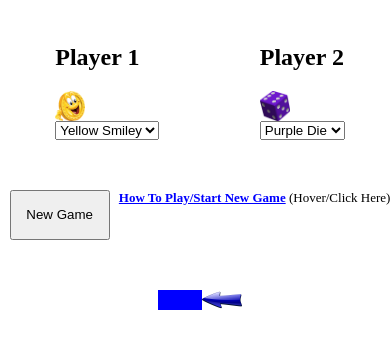
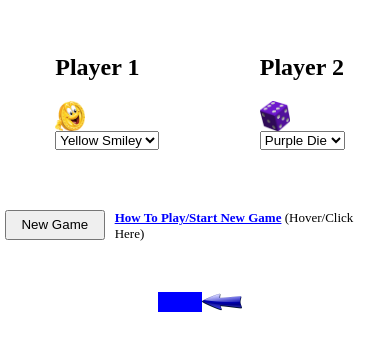
Before and after one commit to jmelton15/OOConnectFour, a plain HTML site: page index.html in a window 390 px wide. Shown: the part 61-412 px from the top of the page. Drawn offline with Linux system fonts and the light colour scheme.

Commit message:
updated css again for various screensizes

```diff
--- a/connect4.css
+++ b/connect4.css
@@ -6,6 +6,17 @@ body {
 }
 li {
   margin-top:5px;
+}
+#lists {
+  display:flex;
+  justify-content: space-between;
+}
+#lists > div {
+  margin:10px;
+}
+.start-options {
+  display:flex;
+  justify-content: space-between;
 }
 .image-container-1 {
   background-image: url("Images/YellowPiece.png");
@@ -23,11 +34,16 @@ li {
   width:100px;
   height:50px;
   margin-top:50px;
+  margin-right:20px;
+  position:absolute;
+  right:1000px;
 }
 .game-setup {
   width:100%;
   display:flex;
   justify-content: space-around;
+  justify-items: baseline;
+  flex-direction: row;
   margin-bottom:50px;
 }
 .piece-list-1 {
@@ -108,6 +124,8 @@ li {
   margin-top:50px;
   position: relative;
   display: inline-block;
+  position: absolute;
+  right:10px;
 }
 
 .dropdown-content {
@@ -162,7 +180,61 @@ span {
   }
 }
 
-@media (max-width:900px) {
+@media (max-width:1800px) {
+  body {
+   margin-left:5px;
+  }
+  .top-bar {
+    margin-bottom:5px;
+  }
+  #restart-arrow {
+    height:50px;
+  }
+  #restart-arrow:hover {
+    height:50px;
+  }
+  .image-container-1 {
+    background-image: url("Images/YellowPiece.png");
+    background-size: cover;
+    height:50px;
+    width:50px;
+  }
+  .image-container-2 {
+    background-image: url("Images/purpleDie.png");
+    background-size: cover;
+    height:50px;
+    width:50px;
+  }
+  .dropdown {
+    margin-top:50px;
+    position: relative;
+    display: inline-block;
+    margin-right:0px;
+  }
+  .game-setup {
+    display:flex;
+    justify-content: space-around;
+    justify-items: center;
+    flex-direction: column;
+
+  }
+  #lists {
+    display:flex;
+    justify-content: space-around;
+  }
+  .start-options {
+    display:flex;
+    justify-content: center;
+  }
+  #start-game {
+    width:100px;
+    height:50px;
+    margin-top:50px;
+    margin-right:20px;
+    position: relative;
+    right:0px;
+  }
+}@media (max-width:900px) {
   body {
    margin-left:5px;
   }
@@ -209,4 +281,16 @@ span {
     display:flex;
     justify-content: space-around;
   }
+  #start-game {
+    width:100px;
+    height:30px;
+    margin-top:50px;
+    margin-right:20px;
+    position: relative;
+    right:0px;
+  }
+  #board td {
+    width:30px;
+    height:30px;
+  }
 }
```
